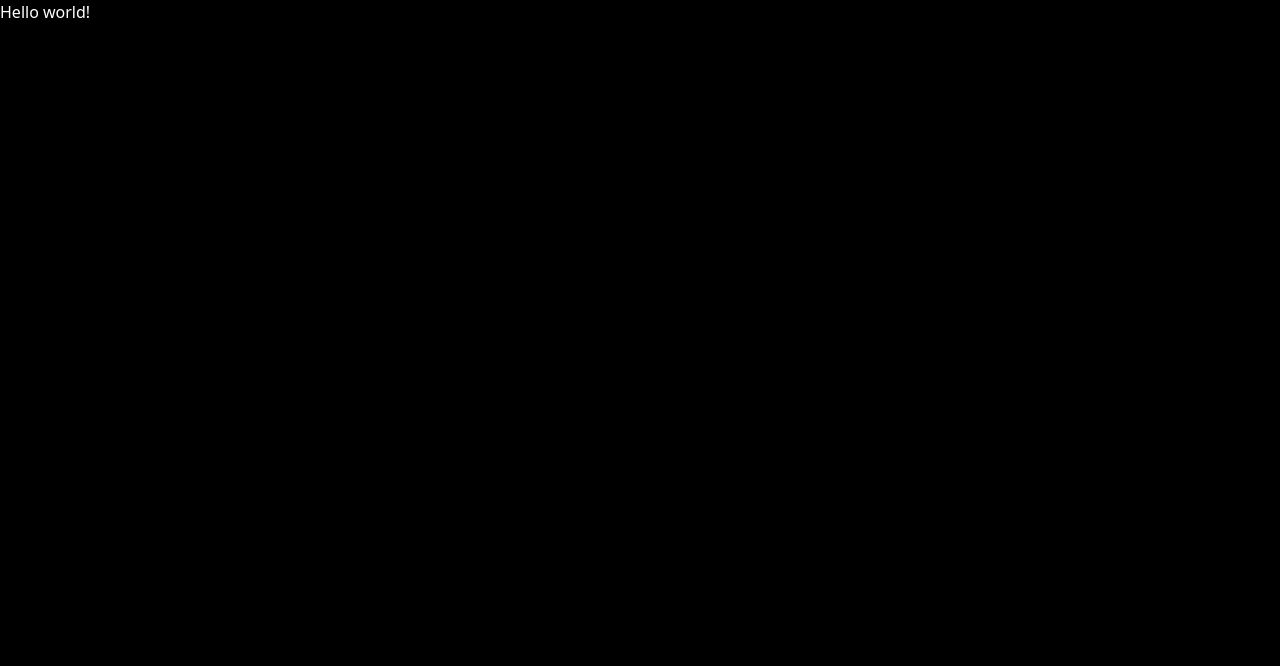
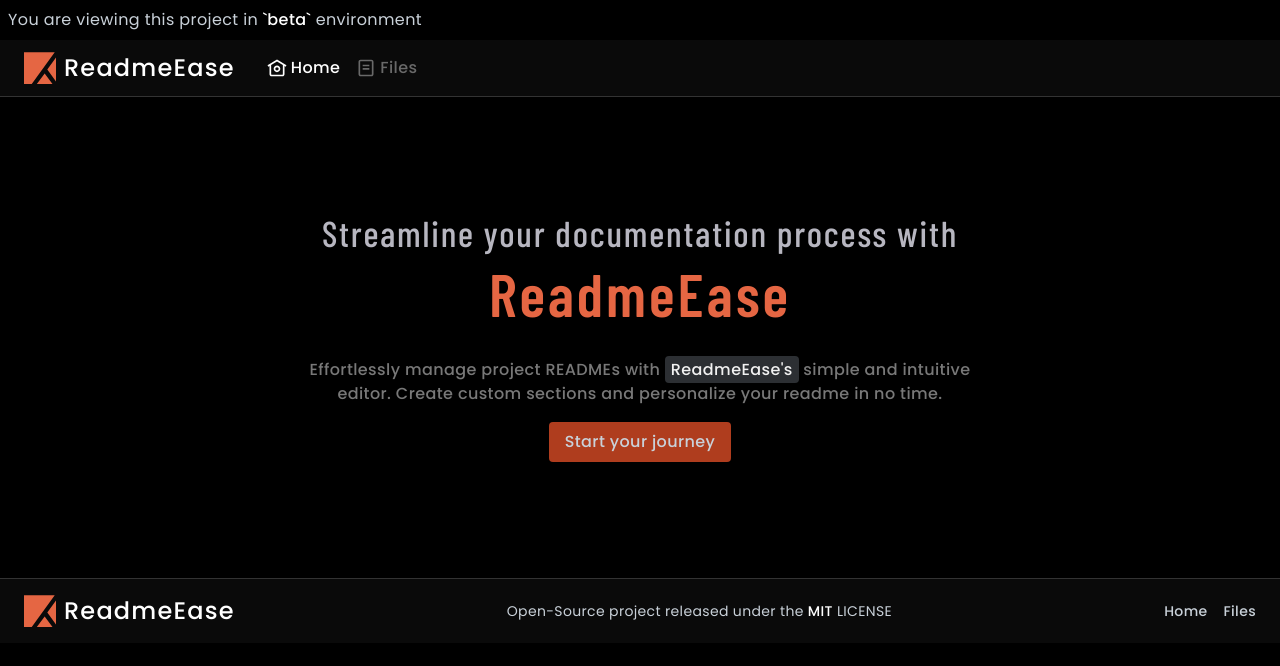
Before and after one commit to mohammedmoheed/ReadmeEase, a Next.js app: page / in a window 1280 px wide. Shown: the top 666 px of the page. Built offline with nearby package versions, Linux system fonts and the light colour scheme.

Commit message:
Added 'main' layout for hompage

```diff
--- a/src/components/Banner/Footer.tsx
+++ b/src/components/Banner/Footer.tsx
@@ -1,4 +1,5 @@
 import Link from "next/link";
+import { RELogo } from "@/components/Icon";
 
 function Footer(): JSX.Element {
   return (
@@ -12,9 +13,12 @@ function Footer(): JSX.Element {
               aria-label="ReadmeEase logo"
               title="ReadmeEase"
             >
-              <span className="text-2xl text-center text-white font-medium tracking-wider">
-                ReadmeEase
-              </span>
+              <div className="flex items-center justify-center w-auto">
+                <RELogo fillColor="#e56643" />
+                <span className="ml-2 text-2xl text-center text-white font-medium tracking-wider">
+                  ReadmeEase
+                </span>
+              </div>
             </Link>
           </div>
           <div className="w-auto">
--- a/src/components/Banner/Header.tsx
+++ b/src/components/Banner/Header.tsx
@@ -1,5 +1,5 @@
 import Link from "next/link";
-import { Home, Bookmark, Doc } from "@/components/Icon";
+import { Home, Doc, RELogo } from "@/components/Icon";
 import { useRouter } from "next/router";
 
 interface MenuList {
@@ -30,7 +30,16 @@ function Header() {
   return (
     <header className="relative top-0 w-full bg-[#0a0a0a] border-b border-solid border-b-[#333]">
       <div className="mx-auto max-w-[1440px] w-full">
-        <nav className="relative px-6 py-3 flex flex-row items-center justify-between w-full bg-transparent">
+        <div className="p-2 flex items-center justify-between w-full bg-black">
+          <p className="text-base text-center text-[#c9d1d9] font-normal tracking-wide">
+            <span className="hidden sm:inline">
+              You are viewing this project in{" "}
+            </span>
+            <span className="text-white font-medium">&#96;beta&#96;</span>{" "}
+            <span>environment</span>
+          </p>
+        </div>
+        <nav className="relative px-6 py-3 flex flex-row items-center justify-start w-full bg-transparent">
           <div className="flex items-center justify-center w-auto">
             <Link
               href="/"
@@ -38,13 +47,16 @@ function Header() {
               aria-label="ReadmeEase logo"
               title="ReadmeEase"
             >
-              <span className="text-2xl text-center text-white font-medium tracking-wider">
-                ReadmeEase
-              </span>
+              <div className="flex items-center justify-center w-auto">
+                <RELogo fillColor="#e56643" />
+                <span className="ml-2 text-2xl text-center text-white font-medium tracking-wider">
+                  ReadmeEase
+                </span>
+              </div>
             </Link>
           </div>
           <ul
-            className="hidden sm:flex flex-row items-center justify-center gap-x-4 w-auto"
+            className="ml-8 hidden sm:flex flex-row items-center justify-center gap-x-4 w-auto"
             role="list"
           >
             {menu_list.map((item) => (
--- /dev/null
+++ b/src/components/Icon/RELogo.tsx
@@ -0,0 +1,22 @@
+import { IconProps } from "./IconType";
+
+function RELogo({ fillColor }: IconProps): JSX.Element {
+  if (!fillColor || fillColor.trim().length < 3) {
+    fillColor = "currentColor";
+  }
+  return (
+    <svg
+      xmlns="http://www.w3.org/2000/svg"
+      width="32"
+      height="32"
+      viewBox="0 0 24 24"
+      fill={fillColor}
+    >
+      <g fill={fillColor} fillRule="evenodd">
+        <path d="M0 32V.241h23.041zM31.15 32V.241h-4.411L17.48 13.158zM3.645 32l11.854-15.879L27.353 32z" />
+      </g>
+    </svg>
+  );
+}
+
+export default RELogo;
--- a/src/components/Icon/index.tsx
+++ b/src/components/Icon/index.tsx
@@ -7,5 +7,17 @@ import Page from "./Page";
 import Trash from "./Trash";
 import DoubleRightArrow from "./DoubleRightArrow";
 import DoubleLeftArrow from "./DoubleLeftArrow";
+import RELogo from "./RELogo";
 
-export { Bookmark, BookmarkSquare, Doc, DoubleLeftArrow, DoubleRightArrow, Home, Page, Plus, Trash };
+export {
+  Bookmark,
+  BookmarkSquare,
+  Doc,
+  DoubleLeftArrow,
+  DoubleRightArrow,
+  Home,
+  Page,
+  Plus,
+  RELogo,
+  Trash,
+};
--- a/src/pages/index.tsx
+++ b/src/pages/index.tsx
@@ -1,12 +1,67 @@
 import PageHeader from "@/components/Page/Header";
+import { Footer, Header } from "@/components/Banner";
+import { Barlow_Condensed, Poppins } from "@next/font/google";
+import Link from "next/link";
 
-export default function Home() {
+const barlowCondensed = Barlow_Condensed({
+  display: "swap",
+  weight: ["500", "600"],
+  preload: true,
+  style: "normal",
+  subsets: ["latin"],
+});
+
+const poppins = Poppins({
+  subsets: ["latin"],
+  weight: ["400", "500"],
+  style: "normal",
+  display: "swap",
+});
+
+export default function Home(): JSX.Element {
   return (
-    <>
+    <div className={poppins.className}>
       <PageHeader title="ReadmeEase: Effortless README Creation with Drag and Drop" />
-      <main>
-        <h1>Hello world!</h1>
+      <Header />
+      <main className="relative w-full">
+        <div className="mx-auto max-w-[1440px] w-full">
+          <div className="px-6 py-4 w-full">
+            <div className="inline-block py-10 w-full">
+              <div className="py-10 flex flex-col items-center justify-center w-full h-auto">
+                <div className="flex py-5 flex-col items-center justify-between mx-auto max-w-2xl w-full">
+                  <h2 className="text-4xl text-center text-[#b7b6c0] font-medium tracking-wider">
+                    <span className={barlowCondensed.className}>
+                      Streamline your documentation process with
+                    </span>
+                  </h2>
+                  <h3 className="mt-2 mb-4 text-6xl text-center text-[#e56643] font-semibold tracking-wider">
+                    <span className={barlowCondensed.className}>
+                      ReadmeEase
+                    </span>
+                  </h3>
+                  <p className="mt-4 text-base text-center text-[#787878] font-medium tracking-wide">
+                    Effortlessly manage project READMEs with{" "}
+                    <span className="px-1.5 py-0.5 text-[#f1f1f1] bg-[#6e768166] rounded">
+                      ReadmeEase's
+                    </span>{" "}
+                    simple and intuitive editor. Create custom sections and
+                    personalize your readme in no time.
+                  </p>
+                  <Link
+                    href="/files"
+                    className="inline-block mt-4 px-4 py-2 w-auto text-base text-center text-[#c9d1d9] hover:text-white font-medium tracking-wide bg-[#af3d1e] hover:bg-[#c54623] rounded"
+                    aria-label="Go to 'files' page"
+                    title="Go to 'Files' page"
+                  >
+                    Start your journey
+                  </Link>
+                </div>
+              </div>
+            </div>
+          </div>
+        </div>
       </main>
-    </>
+      <Footer />
+    </div>
   );
 }
```
Also changed, not shown: public/logo.svg (added).
